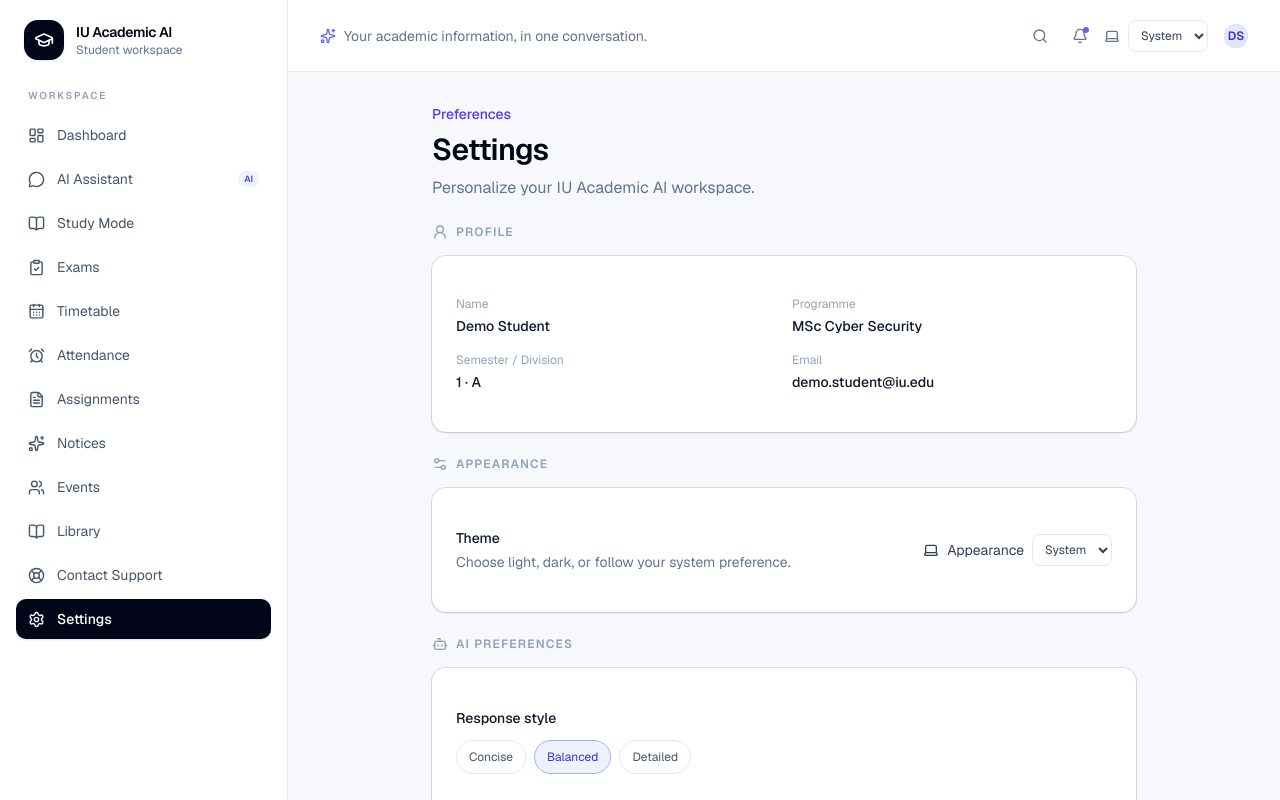
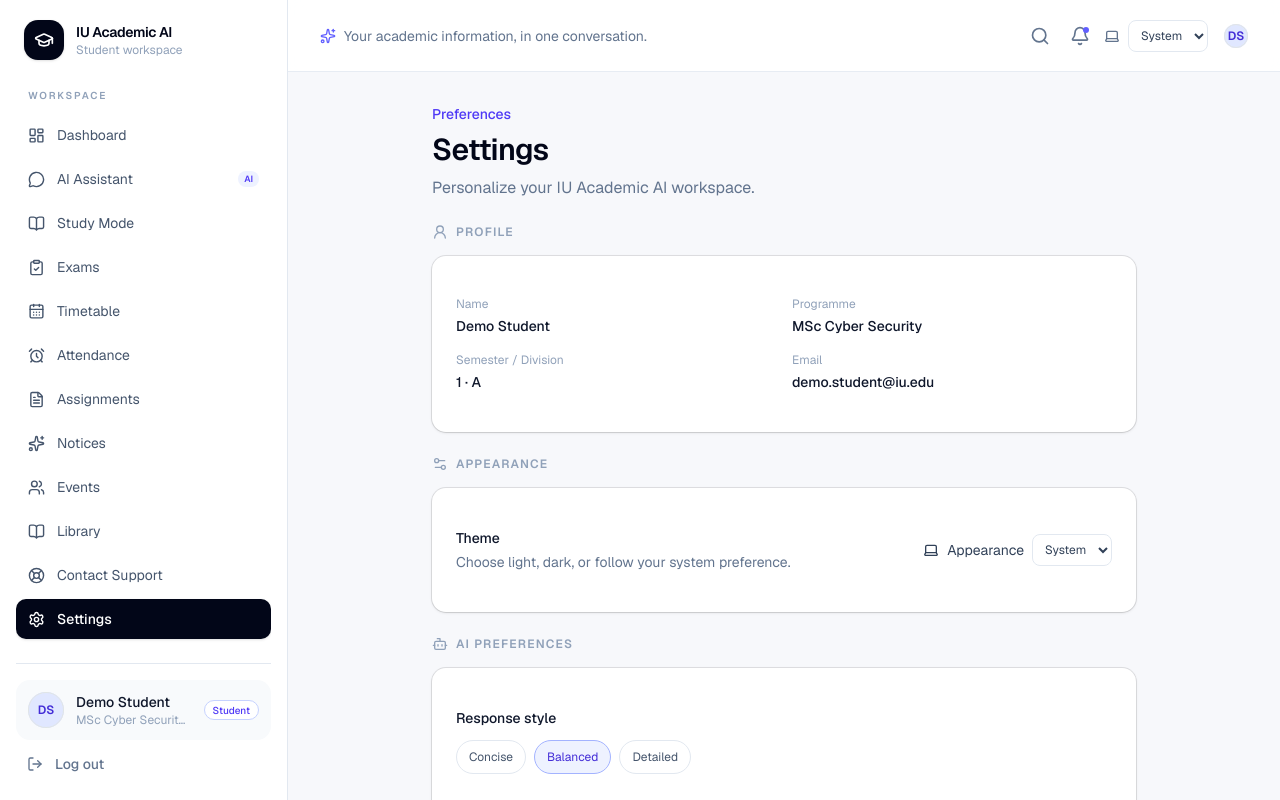
Before and after one commit to Jv2350/iu-academic-ai, a Next.js app: page /settings in a window 1280 px wide. Shown: the top 800 px of the page. Built offline with nearby package versions, Linux system fonts and the light colour scheme.

Commit message:
enhance AppShell and Sidebar components; update ThemeSwitcher

```diff
--- a/components/layout/app-shell.tsx
+++ b/components/layout/app-shell.tsx
@@ -1,8 +1,10 @@
+
 "use client";
 
 import { useState } from "react";
 import { usePathname } from "next/navigation";
 import { Bell, Menu, Search, Sparkles } from "lucide-react";
+
 import { Sidebar } from "./sidebar";
 import { Button } from "@/components/ui/button";
 import { Avatar, AvatarFallback } from "@/components/ui/avatar";
@@ -12,40 +14,90 @@ export function AppShell({ children }: { children: React.ReactNode }) {
   const [sidebarOpen, setSidebarOpen] = useState(false);
   const pathname = usePathname();
 
-  if (pathname === "/login" || pathname === "/") return <>{children}</>;
+  // Pages without the application shell
+  if (pathname === "/login" || pathname === "/") {
+    return <>{children}</>;
+  }
 
   return (
-    <div className="flex min-h-screen bg-[#f7f8fb] text-slate-950">
-      <Sidebar open={sidebarOpen} onClose={() => setSidebarOpen(false)} />
-      <div className="flex min-w-0 flex-1 flex-col">
-        <header className="sticky top-0 z-20 flex h-[72px] items-center justify-between border-b border-slate-200/80 bg-white/90 px-5 backdrop-blur lg:px-8">
+    <div className="h-screen overflow-hidden bg-[#f7f8fb] text-slate-950 dark:bg-slate-950 dark:text-slate-100">
+      {/* Sidebar */}
+      <Sidebar
+        open={sidebarOpen}
+        onClose={() => setSidebarOpen(false)}
+      />
+
+      {/* Main application area */}
+      <div className="flex h-screen flex-col lg:ml-72">
+        {/* Header */}
+        <header className="sticky top-0 z-20 flex h-[72px] shrink-0 items-center justify-between border-b border-slate-200/80 bg-white/90 px-5 backdrop-blur dark:border-slate-800 dark:bg-slate-900/90 lg:px-8">
           <div className="flex items-center gap-3">
-            <Button variant="ghost" size="icon" className="lg:hidden" onClick={() => setSidebarOpen(true)}>
-              <Menu />
+            {/* Mobile menu */}
+            <Button
+              type="button"
+              variant="ghost"
+              size="icon"
+              className="lg:hidden"
+              onClick={() => setSidebarOpen(true)}
+              aria-label="Open navigation"
+            >
+              <Menu className="size-5" />
             </Button>
-            <div className="hidden items-center gap-2 text-sm text-slate-500 sm:flex">
+
+            <div className="hidden items-center gap-2 text-sm text-slate-500 dark:text-slate-400 sm:flex">
               <Sparkles className="size-4 text-indigo-500" />
-              <span>Your academic information, in one conversation.</span>
+              <span>
+                Your academic information, in one conversation.
+              </span>
             </div>
           </div>
+
+          {/* Header actions */}
           <div className="flex items-center gap-2">
-            <Button variant="ghost" size="icon" className="text-slate-500">
-              <Search />
+            <Button
+              type="button"
+              variant="ghost"
+              size="icon"
+              className="text-slate-500 dark:text-slate-400"
+              aria-label="Search"
+            >
+              <Search className="size-5" />
             </Button>
-            <Button variant="ghost" size="icon" className="relative text-slate-500">
-              <Bell />
+
+            <Button
+              type="button"
+              variant="ghost"
+              size="icon"
+              className="relative text-slate-500 dark:text-slate-400"
+              aria-label="Notifications"
+            >
+              <Bell className="size-5" />
+
               <span className="absolute right-1.5 top-1.5 size-1.5 rounded-full bg-indigo-500" />
             </Button>
+
             <ThemeSwitcher compact />
-            <Avatar size="sm" className="ml-2 bg-indigo-100 text-indigo-700">
-              <AvatarFallback className="bg-indigo-100 text-xs font-semibold text-indigo-700">DS</AvatarFallback>
+
+            <Avatar
+              size="sm"
+              className="ml-2 bg-indigo-100 text-indigo-700"
+            >
+              <AvatarFallback className="bg-indigo-100 text-xs font-semibold text-indigo-700">
+                DS
+              </AvatarFallback>
             </Avatar>
           </div>
         </header>
-        <div className="flex-1">{children}</div>
-        <footer className="border-t border-slate-200/80 bg-white px-5 py-3 text-center text-[11px] text-slate-400 dark:border-slate-800 dark:bg-slate-950 dark:text-slate-500">
-          Prototype • Demo Academic Data
-        </footer>
+
+        {/* Scrollable content */}
+        <main className="min-h-0 flex-1 overflow-y-auto">
+          {children}
+
+          {/* Footer */}
+          <footer className="border-t border-slate-200/80 bg-white px-5 py-3 text-center text-[11px] text-slate-400 dark:border-slate-800 dark:bg-slate-950 dark:text-slate-500">
+            Prototype • Demo Academic Data
+          </footer>
+        </main>
       </div>
     </div>
   );
--- a/components/layout/sidebar.tsx
+++ b/components/layout/sidebar.tsx
@@ -1,8 +1,9 @@
+
 "use client";
 
+import { useState } from "react";
 import Link from "next/link";
-import { usePathname } from "next/navigation";
-import { useRouter } from "next/navigation";
+import { usePathname, useRouter } from "next/navigation";
 import {
   AlarmClock,
   BookOpen,
@@ -14,106 +15,199 @@ import {
   LifeBuoy,
   LogOut,
   MessageCircle,
-  PanelLeftClose,
   Settings,
   Sparkles,
   Users,
   X,
 } from "lucide-react";
+
 import { demoStudent } from "@/data/student";
 import { Avatar, AvatarFallback } from "@/components/ui/avatar";
 import { Badge } from "@/components/ui/badge";
 import { Button } from "@/components/ui/button";
-import { useState } from "react";
 
 const navigation = [
-  { label: "Dashboard", href: "/dashboard", icon: LayoutDashboard },
-  { label: "AI Assistant", href: "/chat", icon: MessageCircle },
-  { label: "Study Mode", href: "/study", icon: BookOpen },
-  { label: "Exams", href: "/exams", icon: ClipboardCheck },
-  { label: "Timetable", href: "/timetable", icon: CalendarDays },
-  { label: "Attendance", href: "/attendance", icon: AlarmClock },
-  { label: "Assignments", href: "/assignments", icon: FileText },
-  { label: "Notices", href: "/notices", icon: Sparkles },
-  { label: "Events", href: "/events", icon: Users },
-  { label: "Library", href: "/library", icon: BookOpen },
-  { label: "Contact Support", href: "/support", icon: LifeBuoy },
-  { label: "Settings", href: "/settings", icon: Settings },
+  {
+    label: "Dashboard",
+    href: "/dashboard",
+    icon: LayoutDashboard,
+  },
+  {
+    label: "AI Assistant",
+    href: "/chat",
+    icon: MessageCircle,
+  },
+  {
+    label: "Study Mode",
+    href: "/study",
+    icon: BookOpen,
+  },
+  {
+    label: "Exams",
+    href: "/exams",
+    icon: ClipboardCheck,
+  },
+  {
+    label: "Timetable",
+    href: "/timetable",
+    icon: CalendarDays,
+  },
+  {
+    label: "Attendance",
+    href: "/attendance",
+    icon: AlarmClock,
+  },
+  {
+    label: "Assignments",
+    href: "/assignments",
+    icon: FileText,
+  },
+  {
+    label: "Notices",
+    href: "/notices",
+    icon: Sparkles,
+  },
+  {
+    label: "Events",
+    href: "/events",
+    icon: Users,
+  },
+  {
+    label: "Library",
+    href: "/library",
+    icon: BookOpen,
+  },
+  {
+    label: "Contact Support",
+    href: "/support",
+    icon: LifeBuoy,
+  },
+  {
+    label: "Settings",
+    href: "/settings",
+    icon: Settings,
+  },
 ];
 
-export function Sidebar({
-  open,
-  onClose,
-}: {
+interface SidebarProps {
   open?: boolean;
   onClose?: () => void;
-}) {
+}
+
+export function Sidebar({ open = false, onClose }: SidebarProps) {
   const pathname = usePathname();
   const router = useRouter();
   const [loggingOut, setLoggingOut] = useState(false);
 
-  async function logout() {
-    setLoggingOut(true);
-    const response = await fetch("/api/auth/logout", { method: "POST" });
-    if (!response.ok) {
+  const handleClose = () => {
+    onClose?.();
+  };
+
+  const logout = async () => {
+    try {
+      setLoggingOut(true);
+
+      const response = await fetch("/api/auth/logout", {
+        method: "POST",
+      });
+
+      if (!response.ok) {
+        throw new Error("Logout failed");
+      }
+
+      router.push("/login");
+      router.refresh();
+    } catch (error) {
+      console.error("Logout error:", error);
       setLoggingOut(false);
-      return;
     }
-    router.push("/login");
-  }
+  };
 
   return (
     <>
+      {/* Mobile backdrop */}
       {open && (
         <button
+          type="button"
           aria-label="Close navigation"
           className="fixed inset-0 z-30 bg-slate-950/30 lg:hidden"
-          onClick={onClose}
+          onClick={handleClose}
         />
       )}
+
+      {/* Sidebar */}
       <aside
-        className={`fixed inset-y-0 left-0 z-40 flex w-72 flex-col border-r border-slate-200 bg-white px-4 py-5 shadow-xl transition-transform duration-200 lg:static lg:translate-x-0 lg:shadow-none ${
-          open ? "translate-x-0" : "-translate-x-full"
-        }`}
+        className={`fixed inset-y-0 left-0 z-40 flex h-screen w-72 flex-col border-r border-slate-200 bg-white px-4 py-5 shadow-xl transition-transform duration-200 ease-in-out dark:border-slate-800 dark:bg-slate-900 ${open ? "translate-x-0" : "-translate-x-full"
+          } lg:translate-x-0 lg:shadow-none`}
       >
+        {/* Logo / Header */}
         <div className="mb-7 flex items-center justify-between px-2">
-          <Link href="/dashboard" className="flex items-center gap-3" onClick={onClose}>
+          <Link
+            href="/dashboard"
+            className="flex items-center gap-3"
+            onClick={handleClose}
+          >
             <span className="flex size-10 items-center justify-center rounded-xl bg-slate-950 text-white shadow-sm">
               <GraduationCap className="size-5" />
             </span>
+
             <span>
-              <span className="block text-sm font-semibold tracking-tight text-slate-950">
+              <span className="block text-sm font-semibold tracking-tight text-slate-950 dark:text-slate-100">
                 IU Academic AI
               </span>
-              <span className="block text-xs text-slate-500">Student workspace</span>
+
+              <span className="block text-xs text-slate-400">
+                Student workspace
+              </span>
             </span>
           </Link>
-          <Button variant="ghost" size="icon" className="lg:hidden" onClick={onClose}>
-            <X />
+
+          <Button
+            type="button"
+            variant="ghost"
+            size="icon"
+            className="lg:hidden"
+            onClick={handleClose}
+            aria-label="Close navigation"
+          >
+            <X className="size-5" />
           </Button>
         </div>
 
-        <nav className="flex-1 space-y-1 overflow-y-auto">
+        {/* Navigation */}
+        <nav
+          className="min-h-0 flex-1 space-y-1 overflow-y-auto"
+          aria-label="Main navigation"
+        >
           <p className="mb-3 px-3 text-[10px] font-semibold uppercase tracking-[0.18em] text-slate-400">
             Workspace
           </p>
+
           {navigation.map(({ label, href, icon: Icon }) => {
-            const active = pathname === href || (href === "/chat" && pathname === "/chat");
+            const active = pathname === href;
+
             return (
               <Link
-                key={label}
+                key={href}
                 href={href}
-                onClick={onClose}
-                className={`group flex items-center gap-3 rounded-lg px-3 py-2.5 text-sm transition-colors ${
-                  active
-                    ? "bg-slate-950 font-medium text-white shadow-sm"
-                    : "text-slate-600 hover:bg-slate-100 hover:text-slate-950"
-                }`}
+                onClick={handleClose}
+                className={`group flex items-center gap-3 rounded-lg px-3 py-2.5 text-sm transition-colors ${active
+                  ? "bg-slate-950 font-medium text-white shadow-sm"
+                  : "text-slate-600 hover:bg-slate-100 hover:text-slate-950 dark:text-slate-300 dark:hover:bg-slate-800 dark:hover:text-white"
+                  }`}
+                aria-current={active ? "page" : undefined}
               >
-                <Icon className="size-[17px]" />
-                {label}
+                <Icon className="size-[17px] shrink-0" />
+
+                <span className="flex-1">{label}</span>
+
                 {label === "AI Assistant" && (
-                  <span className={`ml-auto rounded-full px-1.5 py-0.5 text-[9px] font-semibold ${active ? "bg-white/15 text-white" : "bg-indigo-50 text-indigo-600"}`}>
+                  <span
+                    className={`rounded-full px-1.5 py-0.5 text-[9px] font-semibold ${active
+                      ? "bg-white/15 text-white"
+                      : "bg-indigo-50 text-indigo-600 dark:bg-indigo-950/60 dark:text-indigo-300"
+                      }`}
+                  >
                     AI
                   </span>
                 )}
@@ -122,29 +216,52 @@ export function Sidebar({
           })}
         </nav>
 
-        <div className="mt-5 border-t border-slate-200 pt-4">
-          <div className="flex items-center gap-3 rounded-xl bg-slate-50 p-3">
+        {/* Student Profile */}
+        <div className="mt-5 shrink-0 border-t border-slate-200 pt-4 dark:border-slate-800">
+          <div className="flex items-center gap-3 rounded-xl bg-slate-50 p-3 dark:bg-slate-800/70">
             <Avatar className="size-9 bg-indigo-100 text-indigo-700">
               <AvatarFallback className="bg-indigo-100 text-xs font-semibold text-indigo-700">
-                DS
+                {demoStudent.name
+                  ?.split(" ")
+                  .map((name) => name[0])
+                  .slice(0, 2)
+                  .join("")
+                  .toUpperCase() || "ST"}
               </AvatarFallback>
             </Avatar>
+
             <div className="min-w-0 flex-1">
-              <p className="truncate text-sm font-medium text-slate-900 dark:text-slate-100">{demoStudent.name}</p>
-              <p className="truncate text-xs text-slate-500">{demoStudent.program} · Sem {demoStudent.semester}</p>
+              <p className="truncate text-sm font-medium text-slate-900 dark:text-slate-100">
+                {demoStudent.name}
+              </p>
+
+              <p className="truncate text-xs text-slate-400">
+                {demoStudent.program} · Sem {demoStudent.semester}
+              </p>
             </div>
-            <Badge variant="outline" className="hidden border-indigo-200 bg-white text-[10px] text-indigo-600 sm:inline-flex">
+
+            <Badge
+              variant="outline"
+              className="hidden border-indigo-200 bg-white text-[10px] text-indigo-600 dark:border-indigo-800 dark:bg-slate-900 dark:text-indigo-300 sm:inline-flex"
+            >
               Student
             </Badge>
           </div>
-          <Button variant="ghost" disabled={loggingOut} onClick={logout} className="mt-2 w-full justify-start gap-3 text-slate-500 hover:text-slate-900">
+
+          {/* Logout */}
+          <Button
+            type="button"
+            variant="ghost"
+            disabled={loggingOut}
+            onClick={logout}
+            className="mt-2 w-full justify-start gap-3 text-slate-500 hover:text-slate-900 dark:text-slate-400 dark:hover:text-white"
+          >
             <LogOut className="size-4" />
-            Log out
+
+            <span>{loggingOut ? "Logging out..." : "Log out"}</span>
           </Button>
         </div>
       </aside>
     </>
   );
 }
-
-export { PanelLeftClose };
--- a/components/theme/theme-switcher.tsx
+++ b/components/theme/theme-switcher.tsx
@@ -1,9 +1,25 @@
 "use client";
 
-import { useEffect, useState } from "react";
+import { useEffect, useSyncExternalStore } from "react";
 import { Laptop, Moon, Sun } from "lucide-react";
 
 type Theme = "light" | "dark" | "system";
+
+function getStoredTheme(): Theme {
+  const storedTheme = localStorage.getItem("iu-theme");
+  return storedTheme === "light" || storedTheme === "dark" || storedTheme === "system"
+    ? storedTheme
+    : "system";
+}
+
+function subscribeToTheme(callback: () => void) {
+  window.addEventListener("storage", callback);
+  return () => window.removeEventListener("storage", callback);
+}
+
+function getServerTheme(): Theme {
+  return "system";
+}
 
 function applyTheme(theme: Theme) {
   const dark = theme === "dark" || (theme === "system" && window.matchMedia("(prefers-color-scheme: dark)").matches);
@@ -12,19 +28,16 @@ function applyTheme(theme: Theme) {
 }
 
 export function ThemeSwitcher({ compact = false }: { compact?: boolean }) {
-  const [theme, setTheme] = useState<Theme>(() => {
-    if (typeof window === "undefined") return "system";
-    return (localStorage.getItem("iu-theme") as Theme | null) ?? "system";
-  });
+  const theme = useSyncExternalStore(subscribeToTheme, getStoredTheme, getServerTheme);
 
   useEffect(() => {
     applyTheme(theme);
   }, [theme]);
 
   function changeTheme(next: Theme) {
-    setTheme(next);
     localStorage.setItem("iu-theme", next);
     applyTheme(next);
+    window.dispatchEvent(new StorageEvent("storage", { key: "iu-theme", newValue: next }));
   }
 
   return (
```
